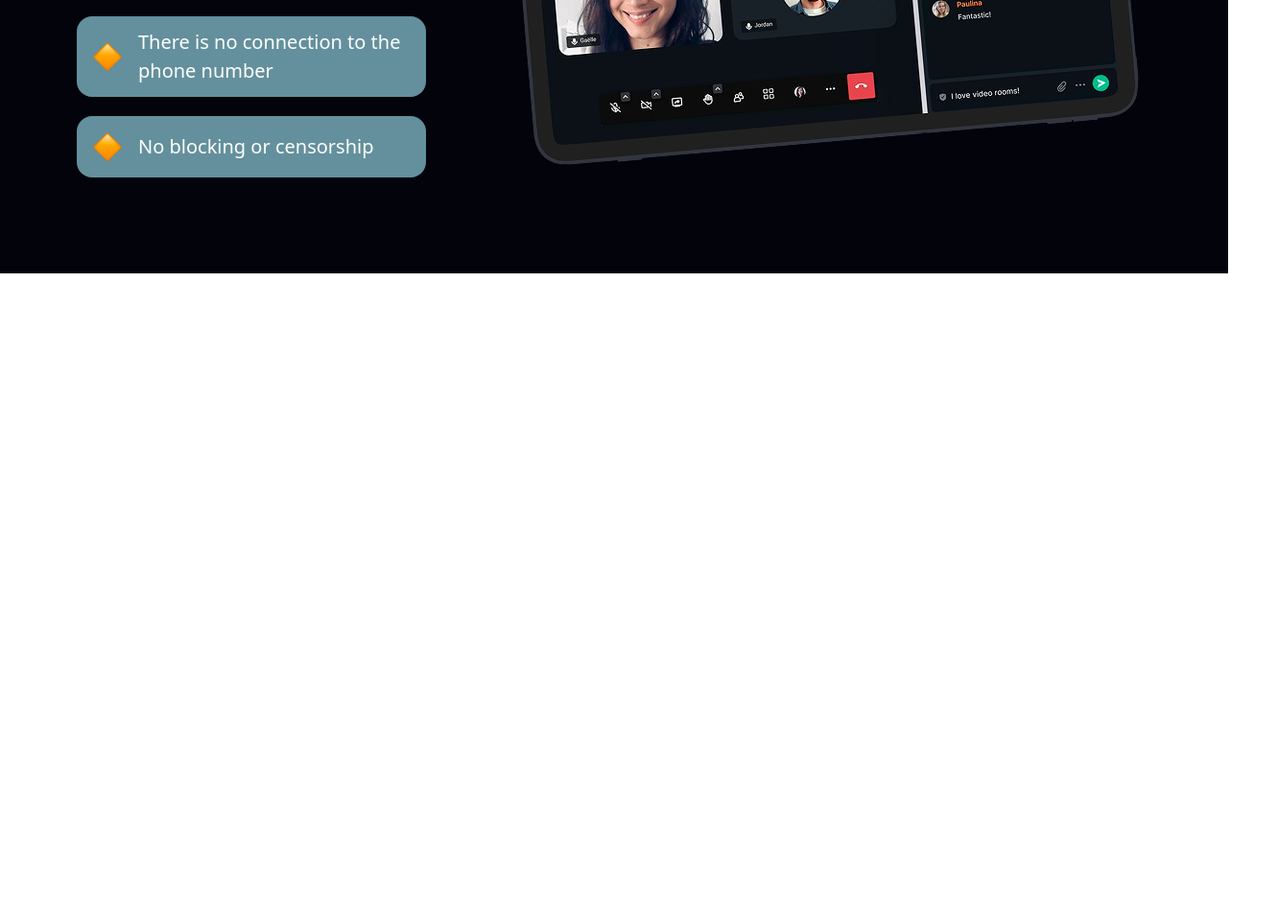
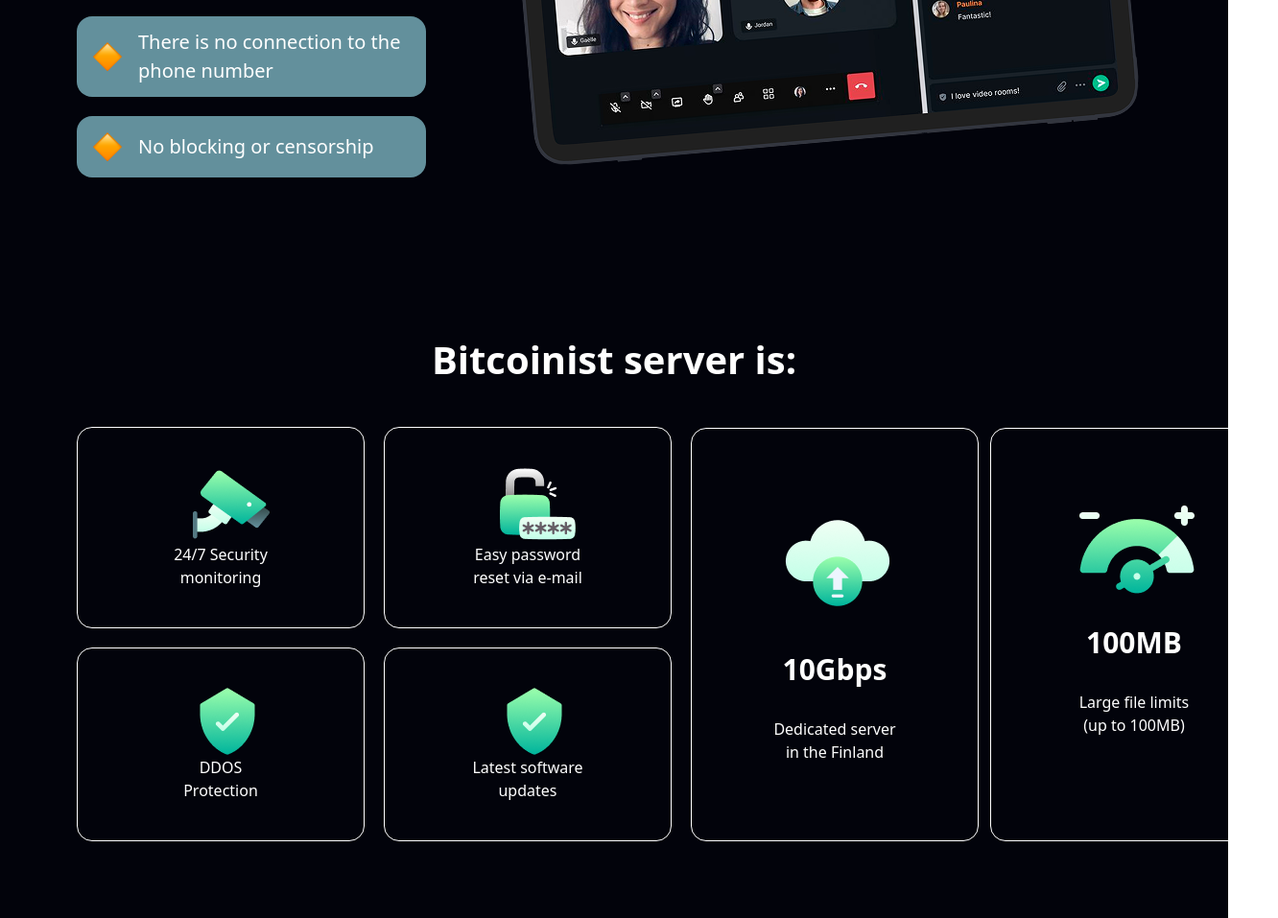
Before and after one commit to MuhammadsolehNusratzoda/fourth-project-in-git, a website: page src/index.html in a window 1280 px wide. Shown: the part 1799-2756 px from the top of the page at 96% size, 1332 px wide, since content can reach past the window. Before the commit the page ends 2084 px from the top, so only its background shows below. Drawn offline with nearby package versions, Linux system fonts and the light colour scheme; files that its build step writes are made by us from their sources.

Commit message:
borders is done

```diff
--- a/src/index.html
+++ b/src/index.html
@@ -64,6 +64,47 @@
                 <img src="./02 1.png" alt="">
             </div>
         </div>
+        <div>
+            <div>
+                <h1 class="text-center text-[40px] font-bold mt-25 text-white">Bitcoinist server is:</h1>
+            </div>
+            <div class="flex justify-between max-w-300 p-10 m-auto items-center gap-5">
+             <div>
+                <div class="flex gap-5 mb-5">
+                    <div class="p-10 border border-solid border-white rounded-2xl w-75 text-white text-center">
+                        <img class="pl-20" src="./Frame (1).png" alt="">
+                        <h1>24/7 Security <br> monitoring</h1>
+                    </div>
+                    <div class="p-10 border border-solid border-white rounded-2xl w-75 text-white text-center">
+                        <img class="pl-20" src="./Frame (2).png" alt="">
+                        <h1>Easy password <br> reset via e-mail</h1>
+                    </div>
+                </div>
+                <div class="flex gap-5">
+                    <div class="p-10 border border-solid border-white rounded-2xl w-75 text-white text-center">
+                        <img class="pl-20" src="./Frame (3).png" alt="">
+                        <h1>DDOS <br> Protection</h1>
+                    </div>
+                    <div class="p-10 border border-solid border-white rounded-2xl w-75 text-white text-center">
+                        <img class="pl-20" src="./Frame (3).png" alt="">
+                        <h1>Latest software <br> updates</h1>
+                    </div>
+                </div>
+             </div>
+             <div class="flex gap-3">
+                <div class="p-10 py-20 border border-solid border-white rounded-2xl w-75 text-white text-center">
+                    <img class="pl-13 mb-7" src="Frame (4).png" alt="">
+                    <h1 class="text-[30px] font-bold mb-7">10Gbps</h1>
+                    <p>Dedicated server <br> in the Finland</p>
+                </div>
+                <div class="p-10 py-20 border border-solid border-white rounded-2xl w-75 text-white text-center">
+                    <img class="pl-13 mb-7" src="./Group.png" alt="">
+                    <h1 class="text-[30px] font-bold mb-7">100MB</h1>
+                    <p>Large file limits <br> (up to 100MB)</p>
+                </div>
+             </div>
+            </div>
+        </div>
      </header>
 </body>
 </html>
```
Also changed, not shown: src/Frame (1).png (added), src/Frame (2).png (added), src/Frame (3).png (added), src/Frame (4).png (added), src/Frame (5).png (added), src/Group.png (added).
